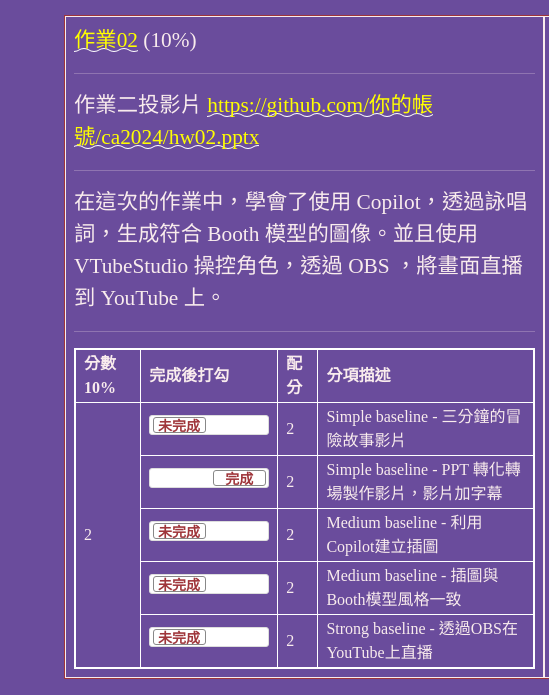
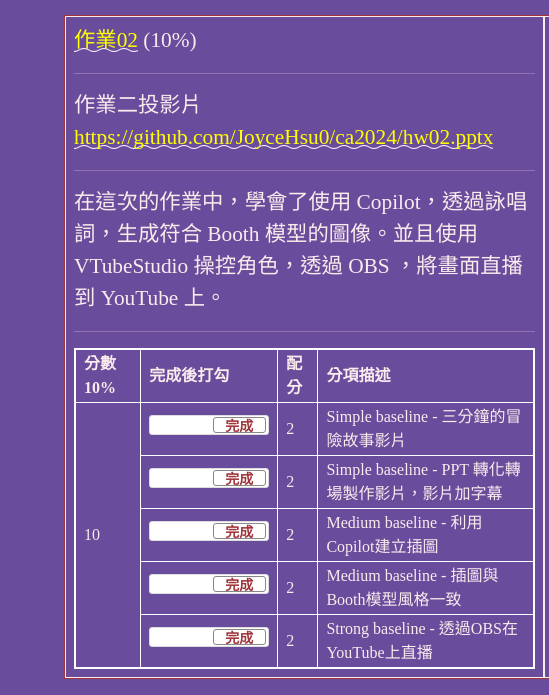
Before and after one commit to JoyceHsu0/ca2024f, a plain HTML site: page index.html in a window 1280 px wide. Shown: the part 1195-1890 px from the top of the page, 0-549 px from the left. Drawn offline with nearby package versions, Linux system fonts and the light colour scheme; a web font is replaced by a local one.

Commit message:
Update index.html

```diff
--- a/index.html
+++ b/index.html
@@ -257,9 +257,9 @@
         <li>將大頭照命名為 me.jpg 然後覆蓋該檔案夾中的 me.jpg 也就是覆蓋 /ca2024/me.jpg (皆為小寫字母)。 </li>
       </or>
       <hr>
-        <li>上傳 GitHub <a href="https://github.com/你的帳號/ca2024f/"> https://github.com/你的帳號/ca2024f/ </a></li>
+        <li>上傳 GitHub <a href="https://github.com/JoyceHsu0/ca2024f/"> https://github.com/JoyceHsu0/ca2024f/ </a></li>
         <li>設定 GitHub Pages，修改 Settings -> Pages -> Branch 選 main -> 按下 Save。</li>
-        <li>前往 <a href="https://github.com/你的帳號/ca2024f/"> https://你的帳號.github.io/ca2024f/ </a>檢查是否能夠正常顯示。</li>
+        <li>前往 <a href="https://github.com/JoyceHsu0/ca2024f/"> https://JoyceHsu0.github.io/ca2024f/ </a>檢查是否能夠正常顯示。</li>
       </or>
     </div>
   </div>
@@ -296,7 +296,7 @@
     <div class="col-md-5 twenty">
       <p><a href="https://docs.google.com/presentation/d/1VsdtB07jCwC4YfnHmr9VaDwTy2UsmpZe/edit#slide=id.p6" target="_blank">作業02</a> (10%)</p>
       <hr>
-      <p>作業二投影片 <a href="https://github.com/JoyceHsu0/ca2024f/hw02.pptx">https://github.com/你的帳號/ca2024/hw02.pptx</a></p>
+      <p>作業二投影片 <a href="https://github.com/JoyceHsu0/ca2024f/hw02.pptx">https://github.com/JoyceHsu0/ca2024/hw02.pptx</a></p>
       <hr>
       <p>在這次的作業中，學會了使用 Copilot，透過詠唱詞，生成符合 Booth 模型的圖像。並且使用 VTubeStudio 操控角色，透過 OBS ，將畫面直播到 YouTube 上。 </p>
       <hr>
@@ -304,11 +304,11 @@
       <table>
         <tr><th>分數 10%</th><th>完成後打勾</th><th>配分</th><th>分項描述</th></tr>
         <tr><td rowspan="5" id="myTotal2"></td>
-            <td><input type="checkbox" class="flipswitch" id="myCheckbox21"></td><td id='m21'>2</td><td>Simple baseline - 三分鐘的冒險故事影片</td></tr>
+            <td><input type="checkbox" class="flipswitch" id="myCheckbox21" checked></td><td id='m21'>2</td><td>Simple baseline - 三分鐘的冒險故事影片</td></tr>
         <tr><td><input type="checkbox" class="flipswitch" id="myCheckbox22" checked></td><td id='m22'>2</td><td>Simple baseline - PPT 轉化轉場製作影片，影片加字幕</td></tr>
-        <tr><td><input type="checkbox" class="flipswitch" id="myCheckbox23"></td><td id='m23'>2</td><td>Medium baseline - 利用Copilot建立插圖</td></tr>
-        <tr><td><input type="checkbox" class="flipswitch" id="myCheckbox24"></td><td id='m24'>2</td><td>Medium baseline  - 插圖與Booth模型風格一致 </td></tr>
-        <tr><td><input type="checkbox" class="flipswitch" id="myCheckbox25"></td><td id='m25'>2</td><td>Strong baseline - 透過OBS在YouTube上直播 </td></tr>
+        <tr><td><input type="checkbox" class="flipswitch" id="myCheckbox23" checked></td><td id='m23'>2</td><td>Medium baseline - 利用Copilot建立插圖</td></tr>
+        <tr><td><input type="checkbox" class="flipswitch" id="myCheckbox24" checked></td><td id='m24'>2</td><td>Medium baseline  - 插圖與Booth模型風格一致 </td></tr>
+        <tr><td><input type="checkbox" class="flipswitch" id="myCheckbox25" checked></td><td id='m25'>2</td><td>Strong baseline - 透過OBS在YouTube上直播 </td></tr>
       </table>
       <!-- hw02: 評分表 -->
     </div>
```
